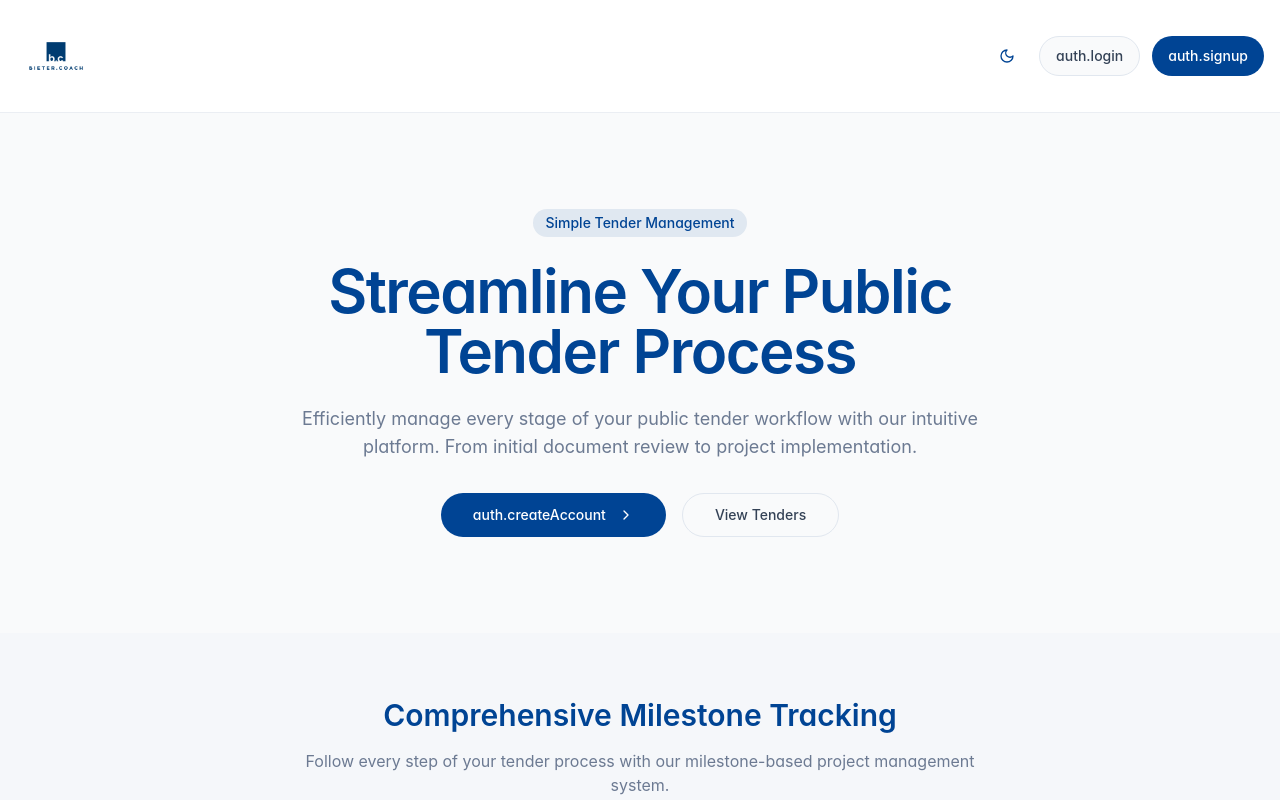
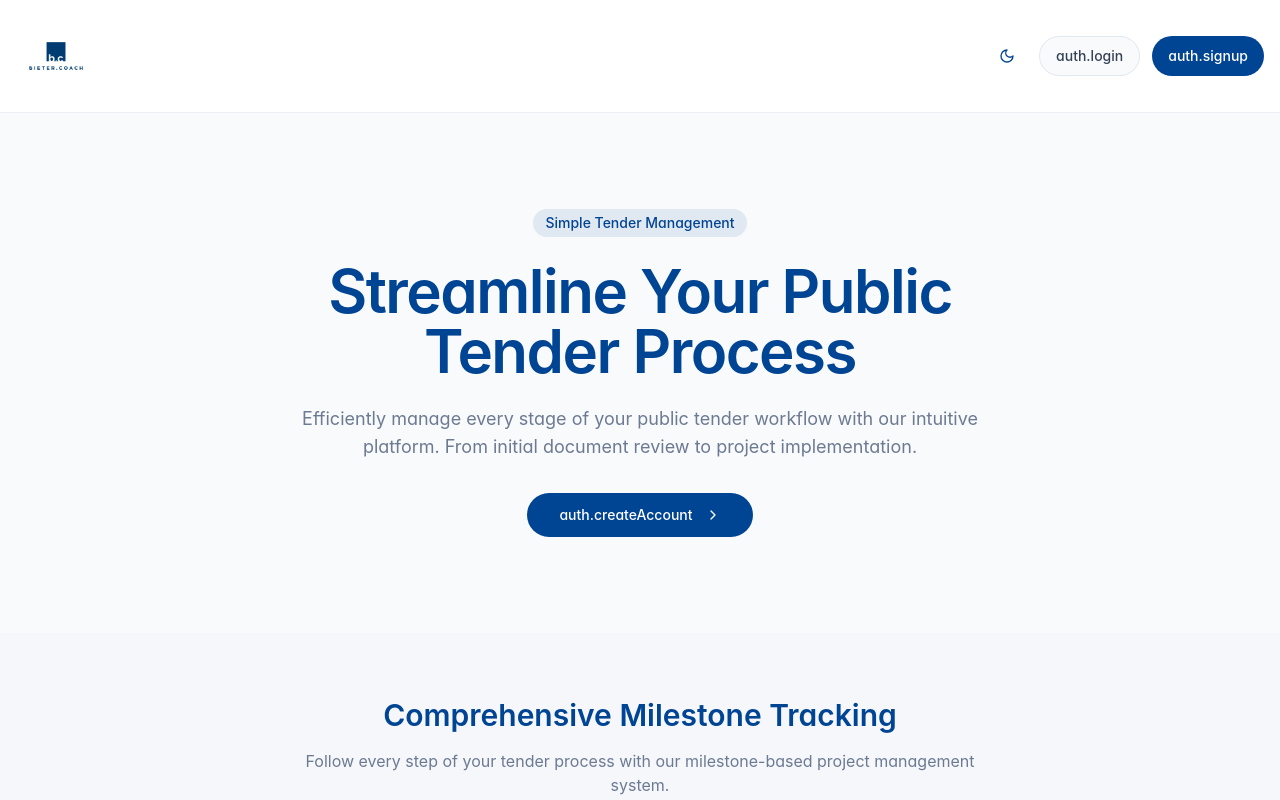
Before and after one commit to pspplus/bieter-cockpit, a React (Vite) app: page / in a window 1280 px wide. Shown: the top 800 px of the page. Built offline with nearby package versions, Linux system fonts and the light colour scheme; a web font is replaced by a local one.

Commit message:
Remove view tenders button
Removes the "View Tenders" button from the landing page.

```diff
--- a/src/pages/Index.tsx
+++ b/src/pages/Index.tsx
@@ -1,4 +1,3 @@
-
 import { useNavigate } from "react-router-dom";
 import { Button } from "@/components/ui/button";
 import { ChevronRight, FileText, CheckCircle } from "lucide-react";
@@ -81,14 +80,6 @@ export default function Index() {
                   <ChevronRight className="h-4 w-4 ml-1" />
                 </Button>
               )}
-              <Button
-                size="lg"
-                variant="outline"
-                onClick={() => navigate("/tenders")}
-                className="rounded-full"
-              >
-                {t('general.viewTenders')}
-              </Button>
             </div>
           </div>
         </section>
```
